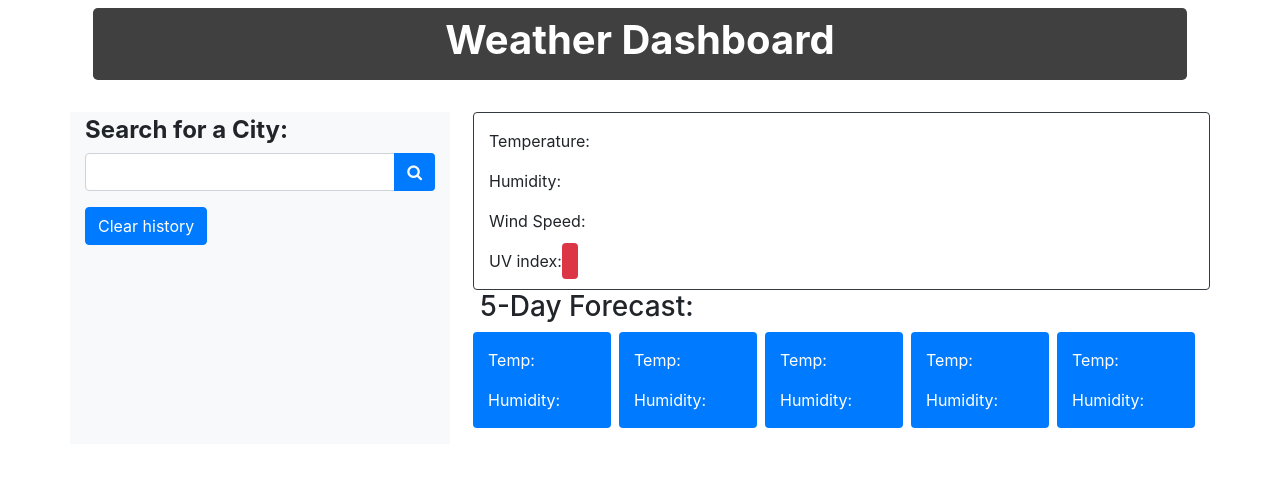
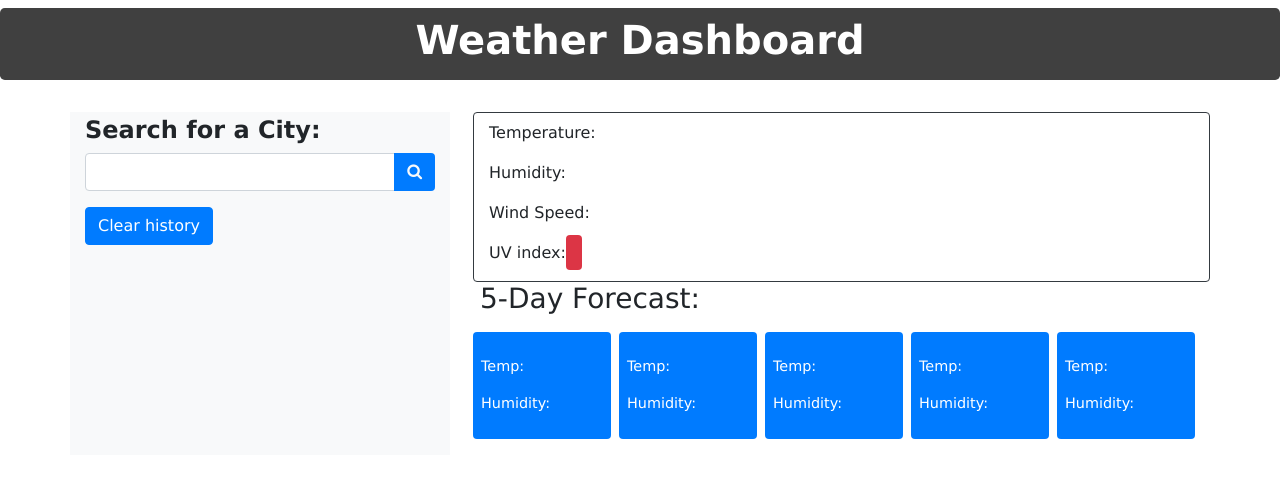
Before and after one commit to haymanotyealemu/Weather-Dashboard, a plain HTML site: page index.html in a window 1280 px wide. Drawn offline with nearby package versions, Linux system fonts and the light colour scheme.

Commit message:
editing the forecast weather elements in html file

```diff
--- a/index.html
+++ b/index.html
@@ -9,27 +9,27 @@
     <link rel="stylesheet" href="https://cdnjs.cloudflare.com/ajax/libs/twitter-bootstrap/4.0.0/css/bootstrap.min.css" />
     <!-- Font Awesome CSS Icons (For cool glyphicons) -->
     <link rel="stylesheet" href="https://maxcdn.bootstrapcdn.com/font-awesome/4.5.0/css/font-awesome.min.css">
+    <link rel="stylesheet" href="style.css">
 </head>
 <body>
-    <!--Main Bootstrap Search-->
+    <!--Jumbotron for Title-->
+    <div class="jumbotron container-fluid mt-2 text-center p-2" style="background-color:#404040 ;color: white;">
+        <h1> <strong>Weather Dashboard</strong></h1>
+    </div>
     <div class="container">
-        <!--Jumbotron for Title-->
-        <div class="jumbotron ml-2 mr-2 mt-2 text-center p-2" style="background-color:#404040 ;color: white;">
-            <h1> <strong>Weather Dashboard</strong></h1>
-        </div>
         <!--Row for searching a city-->
         <div class="row">
             <div class="col-sm-4 bg-light">
                 <!--Here we create an HTML form for handling the inputs-->
                 <h4 class="pt-1"><strong>Search for a City:</strong></h4>
-                <!--Here we create the text box for capturing the search city-->
+                <!--Here we create the text box for capturing the search city Name-->
                 <div class="input-group mb-3">
                     <input type="text" class="form-control"id="search-city" aria-label="City Search" aria-describedby="search-button">
                     <div class="input-group-append">
                         <button class=" btn bg-primary text-light" id="search-button"><i class="fa fa-search"></i></button>
                     </div>
                 </div>
-                <!--Second Card for handling search city history-->
+                <!--section for search city history-->
                 <button class=" btn btn-primary" type="button" id="clear-history">Clear history</button>
                 <ul class="list-group">
 
@@ -38,7 +38,7 @@
             <div class="col-sm-8">
                 <div class="row ml-2 border border-dark rounded">
                     <div class="col-sm-12" id="current-weather">
-                        <h3 class="city-name mb-3 mt-2" id="current-city"></h3>
+                        <h3 class="city-name mb-1 mt-2" id="current-city"></h3>
                         <p>Temperature:<span class="current" id="temperature"></span></p>
                         <p>Humidity:<span class="current" id="humidity"></span></p>
                         <p>Wind Speed:<span class="current" id="wind-speed"></span></p>
@@ -47,41 +47,37 @@
                 </div>
                 <!--Row for future data to be dumped here-->
                 <div class="col-sm-12" id ="future-weather">
-                    <div class="row">
-                        <div class="col-sm-12">
-                            <h3>5-Day Forecast:</h3>
-                        </div>
-                    </div>
-                    <div class="row">
-                        <div class="col bg-primary forecast text-white ml-2 mb-3 rounded" >
+                    <h3>5-Day Forecast:</h3>
+                    <div class="row text-light">
+                        <div class="col bg-primary forecast text-white ml-2 mb-3 p-2 mt-2 rounded" >
                             <p id="fDate0"></p>
                             <p id="fImg0"></p>
-                            <p>Temp: <span id="fTemp0"></span></p>
-                            <p>Humidity: <span id="fHumidity0"></span></p>
+                            <p>Temp:<span id="fTemp0"></span></p>
+                            <p>Humidity:<span id="fHumidity0"></span></p>
                         </div>
-                        <div class="col bg-primary forecast text-white ml-2 mb-3 rounded" >
+                        <div class="col bg-primary forecast text-white ml-2 mb-3 p-2 mt-2 rounded" >
                             <p id="fDate1"></p>
                             <p id="fImg1"></p>
-                            <p>Temp: <span id="fTemp1"></span></p>
-                            <p>Humidity: <span id="fHumidity1"></span></p>
+                            <p>Temp:<span id="fTemp1"></span></p>
+                            <p>Humidity:<span id="fHumidity1"></span></p>
                         </div>
-                        <div class="col bg-primary forecast text-white ml-2 mb-3 rounded">
+                        <div class="col bg-primary forecast text-white ml-2 mb-3 p-2 mt-2 rounded">
                             <p id="fDate2"></p>
                             <p id="fImg2"></p>
-                            <p>Temp: <span id="fTemp2"></span></p>
-                            <p>Humidity: <span id="fHumidity2"></span></p>
+                            <p>Temp:<span id="fTemp2"></span></p>
+                            <p>Humidity:<span id="fHumidity2"></span></p>
                         </div>
-                        <div class="col bg-primary forecast text-white ml-2 mb-3 rounded">
+                        <div class="col bg-primary forecast text-white ml-2 mb-3 p-2 mt-2 rounded">
                             <p id="fDate3"></p>
                             <p id="fImg3"></p>
-                            <p>Temp: <span id="fTemp3"></span></p>
-                            <p>Humidity: <span id="fHumidity3"></span></p>
+                            <p>Temp:<span id="fTemp3"></span></p>
+                            <p>Humidity:<span id="fHumidity3"></span></p>
                         </div>
-                        <div class="col bg-primary forecast text-white ml-2 mb-3 rounded" >
+                        <div class="col bg-primary forecast text-white ml-2 mb-3 p-2 mt-2 rounded" >
                             <p id="fDate4"></p>
                             <p id="fImg4"></p>
-                            <p>Temp: <span id="fTemp4"></span></p>
-                            <p>Humidity: <span id="fHumidity4"></span></p>
+                            <p>Temp:<span id="fTemp4"></span></p>
+                            <p>Humidity:<span id="fHumidity4"></span></p>
                         </div>
                     </div>
                 </div>
--- a/script.js
+++ b/script.js
@@ -49,7 +49,7 @@ function currentWeather(city){
         // Convert the temp to fahrenheit
 
         var tempF = (response.main.temp - 273.15) * 1.80 + 32;
-        $(currentTemperature).html((tempF).toFixed(2));
+        $(currentTemperature).html((tempF).toFixed(2)+"&#8457");
         // Display the Humidity
         $(currentHumidty).html(response.main.humidity+"%");
         //Display Wind speed and convert to MPH
@@ -101,8 +101,8 @@ function forecast(cityid){
         url:queryforcastURL,
         method:"GET"
     }).then(function(response){
-        var forecastEls = $(".forecast");
-        for (i=0;i<forecastEls.length;i++){
+
+        for (i=0;i<5;i++){
             var date= new Date((response.list[((i+1)*8)-1].dt)*1000).toLocaleDateString();
             var iconcode= response.list[((i+1)*8)-1].weather[0].icon;
             var iconurl="https://openweathermap.org/img/wn/"+iconcode+".png";
@@ -110,10 +110,10 @@ function forecast(cityid){
             var tempF=(((tempK-273.5)*1.80)+32).toFixed(2);
             var humidity= response.list[((i+1)*8)-1].main.humidity;
 
-            var forecastDateEl= document.createElement("p");
-            forecastDateEl.setAttribute("class", forecast-date);
-            forecastDateEl.innerHTML(date);
-            forecastEls[i].append(forecastDateEl);
+            $("#fDate"+i).html(date);
+            $("#fImg"+i).html("<img src="+iconurl+">");
+            $("#fTemp"+i).html(tempF+"&#8457");
+            $("#fHumidity"+i).html(humidity+"%");
         }
 
     });
--- a/style.css
+++ b/style.css
@@ -0,0 +1,19 @@
+
+*{
+    box-sizing: border-box;
+
+}
+
+body {
+
+    font-size: 16px;
+    font-family: Verdana, Geneva, Tahoma, sans-serif;
+
+}
+.forecast{
+    width:40px;
+    font-size: 0.9em;
+}
+span{
+    font-size: 1em;
+}
```
